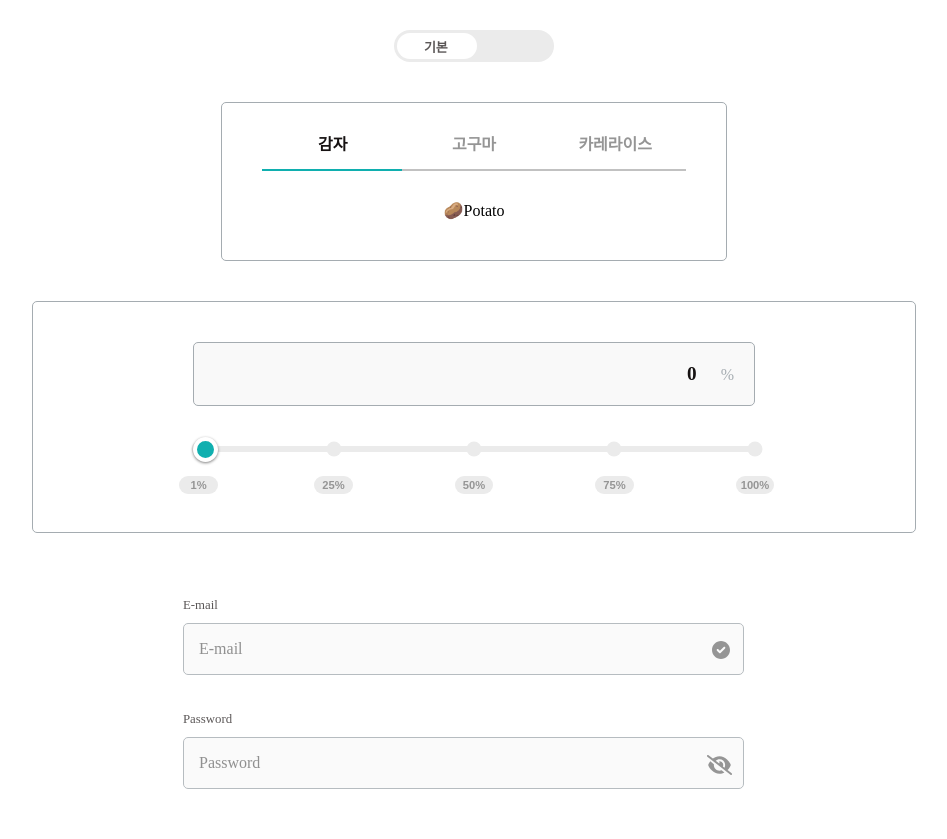
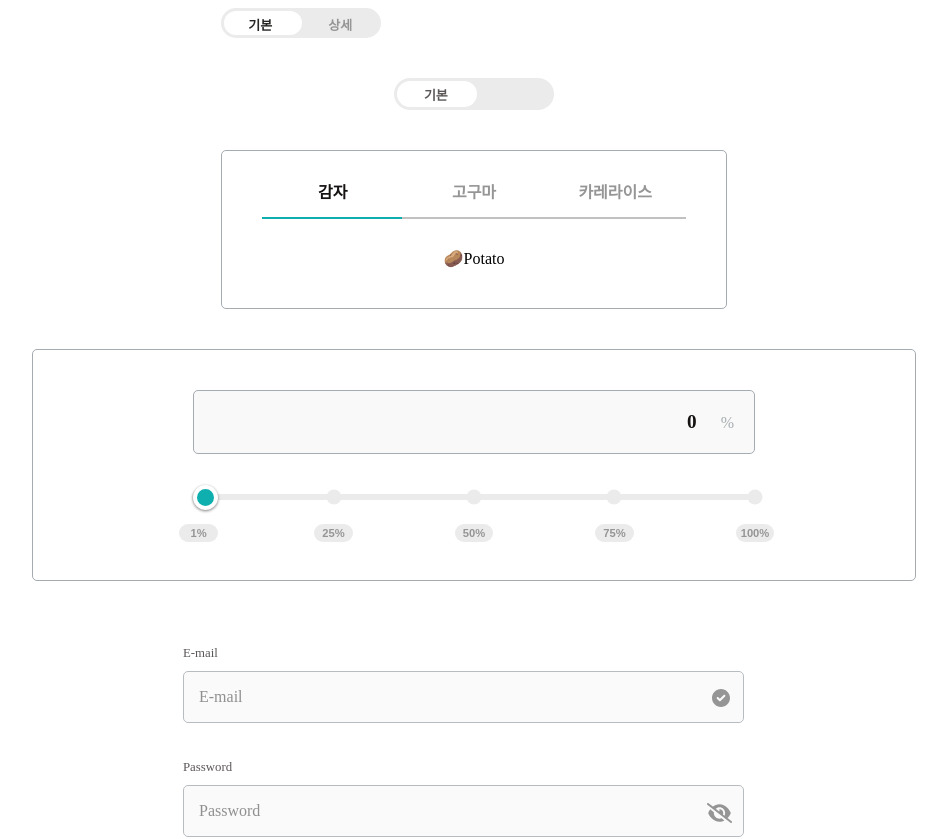
Before and after one commit to zellytozelly/wanted_pre_onboarding, a React (Create React App) app: page / in a window 1280 px wide. Shown: the top 839 px of the page, without its empty margins (166-1113 px from the left). Built offline with nearby package versions, Linux system fonts and the light colour scheme.

Commit message:
feat: add Toggle2 test

```diff
--- a/src/App.js
+++ b/src/App.js
@@ -5,15 +5,18 @@ import Tab from "./components/Tab"
 import Slider from './components/Slider';
 import Input from './components/Input';
 import Dropdown from './components/Dropdown';
+import Toggle2 from "./components/Toggle2";
 
 function App() {
   return (
     <div className="App">
+      <Toggle2/>
       <Toggle/>
       <Tab/>
       <Slider/>
       <Input/>
       <Dropdown/>
+
     </div>
   );
 }
--- a/src/components/Toggle.js
+++ b/src/components/Toggle.js
@@ -21,7 +21,7 @@ export default function Toggle({
           leftBgColor={leftBgColor}
           rightBgColor={rightBgColor}
           circleColor={circleColor}
-          onChange={() => setChecked()}
+          onChange={() => setChecked}
           type="checkbox"
         />
       </Wrapper>
@@ -39,7 +39,6 @@ const Wrapper = styled.div`
 const CheckBox = styled.input`
   width: 10rem;
   height: 2rem;
-  background: var(--second);
   background: ${(props) => props.leftBgColor ?? 'var(--grey-background)'};
   border-radius: 2em;
   color: var(--grey-lighter);
--- /dev/null
+++ b/src/components/Toggle2.js
@@ -0,0 +1,67 @@
+import React, { useState } from "react";
+import styled from 'styled-components';
+
+export default function Toggle2(){
+    const [isChecked, setIsChecked] = useState(false);
+    const left = '기본';
+    const right = '상세';
+    return(
+        <ToggleWrapper>
+            <CheckBox
+                type="checkbox"
+                onChange={()=>{isChecked ? setIsChecked(false) : setIsChecked(true)}}
+            />
+            <LeftSide isChecked={isChecked}>{left}</LeftSide>
+            <RigthSide isChecked={isChecked}>{right}</RigthSide>
+
+        </ToggleWrapper>
+
+    );
+}
+
+const ToggleWrapper = styled.div`
+    margin: 0 30% 40px 30%;
+    padding: 10px;
+    background: var(--grey-background);
+    border-radius: 2em;
+    width: 160px;
+    height: 30px;
+    position: relative;
+`
+const LeftSide = styled.div`
+    position: absolute;
+    font-weight: var(--bold-900);
+    font-size: var(--small);
+    top: 7px;
+    left: 27px;
+    color: ${(props) => props.isChecked ? 'var(--grey-lighter)' : 'var(--black-second)'};
+
+`
+const RigthSide = styled.div`
+    position: absolute;
+    font-weight: var(--bold-900);
+    font-size: var(--small);
+    top: 7px;
+    left: 107px;
+    color: ${(props) => props.isChecked ? 'var(--black-second)' : 'var(--grey-lighter)'};
+`
+
+const CheckBox = styled.input`
+    cursor: pointer;
+    padding: 12px 0 12px 0;
+    background: var(--white);
+    position: absolute;
+    border-radius: 2em;
+    width: 78px;
+    left: 3px;
+    top: 3px;
+    transition: all 0.2s ease-in-out;
+    :checked{
+        background: var(--white);
+        left: 79px;
+        transition: all 0.2s ease-in-out;
+    }
+    ::after{
+        z-index: 1;
+    }
+`
```
